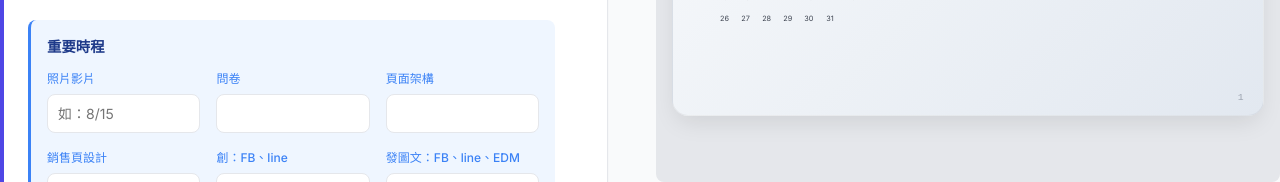
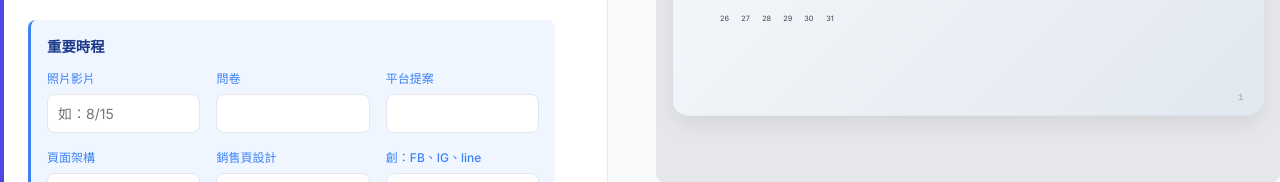
Before and after one commit to soniiifun/weekly-report, a Next.js app: page / in a window 1280 px wide. Both pictures are taken after a click on the button "新增專案". Shown: the part 618-800 px from the top of the page. Built offline with nearby package versions, Linux system fonts and the light colour scheme.

Commit message:
Add new milestone fields

```diff
--- a/src/components/ReportApp.tsx
+++ b/src/components/ReportApp.tsx
@@ -573,6 +573,10 @@ export default function ReportApp({ currentUser = 'Guest' }: ReportAppProps) {
                     <input className="input-field" value={project.milestones?.questionnaire || ''} onChange={e => updateMilestone(project.id, 'questionnaire', e.target.value)} />
                   </div>
                   <div>
+                    <label style={{ fontSize: '0.75rem', color: '#3B82F6' }}>平台提案</label>
+                    <input className="input-field" value={project.milestones?.platformProposal || ''} onChange={e => updateMilestone(project.id, 'platformProposal', e.target.value)} />
+                  </div>
+                  <div>
                     <label style={{ fontSize: '0.75rem', color: '#3B82F6' }}>頁面架構</label>
                     <input className="input-field" value={project.milestones?.pageStructure || ''} onChange={e => updateMilestone(project.id, 'pageStructure', e.target.value)} />
                   </div>
@@ -581,7 +585,7 @@ export default function ReportApp({ currentUser = 'Guest' }: ReportAppProps) {
                     <input className="input-field" value={project.milestones?.salesPageDesign || ''} onChange={e => updateMilestone(project.id, 'salesPageDesign', e.target.value)} />
                   </div>
                   <div>
-                    <label style={{ fontSize: '0.75rem', color: '#3B82F6' }}>創：FB、line</label>
+                    <label style={{ fontSize: '0.75rem', color: '#3B82F6' }}>創：FB、IG、line</label>
                     <input className="input-field" value={project.milestones?.createSocials || ''} onChange={e => updateMilestone(project.id, 'createSocials', e.target.value)} />
                   </div>
                   <div>
@@ -595,6 +599,10 @@ export default function ReportApp({ currentUser = 'Guest' }: ReportAppProps) {
                   <div>
                     <label style={{ fontSize: '0.75rem', color: '#3B82F6' }}>工廠出貨</label>
                     <input className="input-field" value={project.milestones?.factoryShipping || ''} onChange={e => updateMilestone(project.id, 'factoryShipping', e.target.value)} />
+                  </div>
+                  <div>
+                    <label style={{ fontSize: '0.75rem', color: '#3B82F6' }}>官網上架</label>
+                    <input className="input-field" value={project.milestones?.officialSiteLaunch || ''} onChange={e => updateMilestone(project.id, 'officialSiteLaunch', e.target.value)} />
                   </div>
                   <div>
                     <label style={{ fontSize: '0.75rem', color: '#3B82F6' }}>出貨給客人</label>
@@ -907,12 +915,14 @@ export default function ReportApp({ currentUser = 'Guest' }: ReportAppProps) {
               const milestoneLabels: Record<string, string> = {
                 media: '照片影片',
                 questionnaire: '問卷',
+                platformProposal: '平台提案',
                 pageStructure: '頁面架構',
                 salesPageDesign: '銷售頁設計',
-                createSocials: '創：FB、line',
+                createSocials: '創：FB、IG、line',
                 postContent: '發圖文：FB、line、EDM',
                 launch: '上線',
                 factoryShipping: '工廠出貨',
+                officialSiteLaunch: '官網上架',
                 shippingToCustomer: '出貨給客人'
               };
 
--- a/src/types/index.ts
+++ b/src/types/index.ts
@@ -13,12 +13,14 @@ export interface Task {
 export interface Milestones {
   media?: string;
   questionnaire?: string;
+  platformProposal?: string;
   pageStructure?: string;
   salesPageDesign?: string;
   createSocials?: string;
   postContent?: string;
   launch?: string;
   factoryShipping?: string;
+  officialSiteLaunch?: string;
   shippingToCustomer?: string;
 }
 
```
